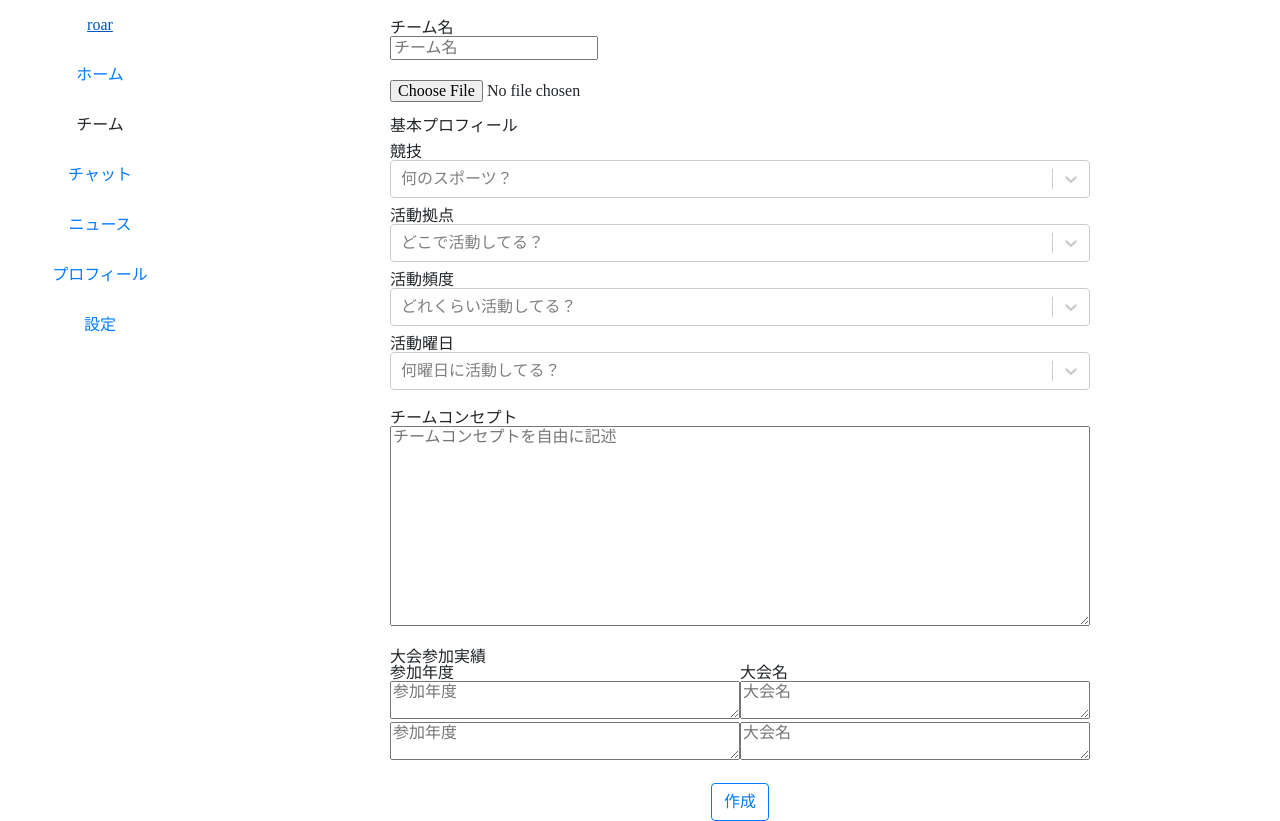
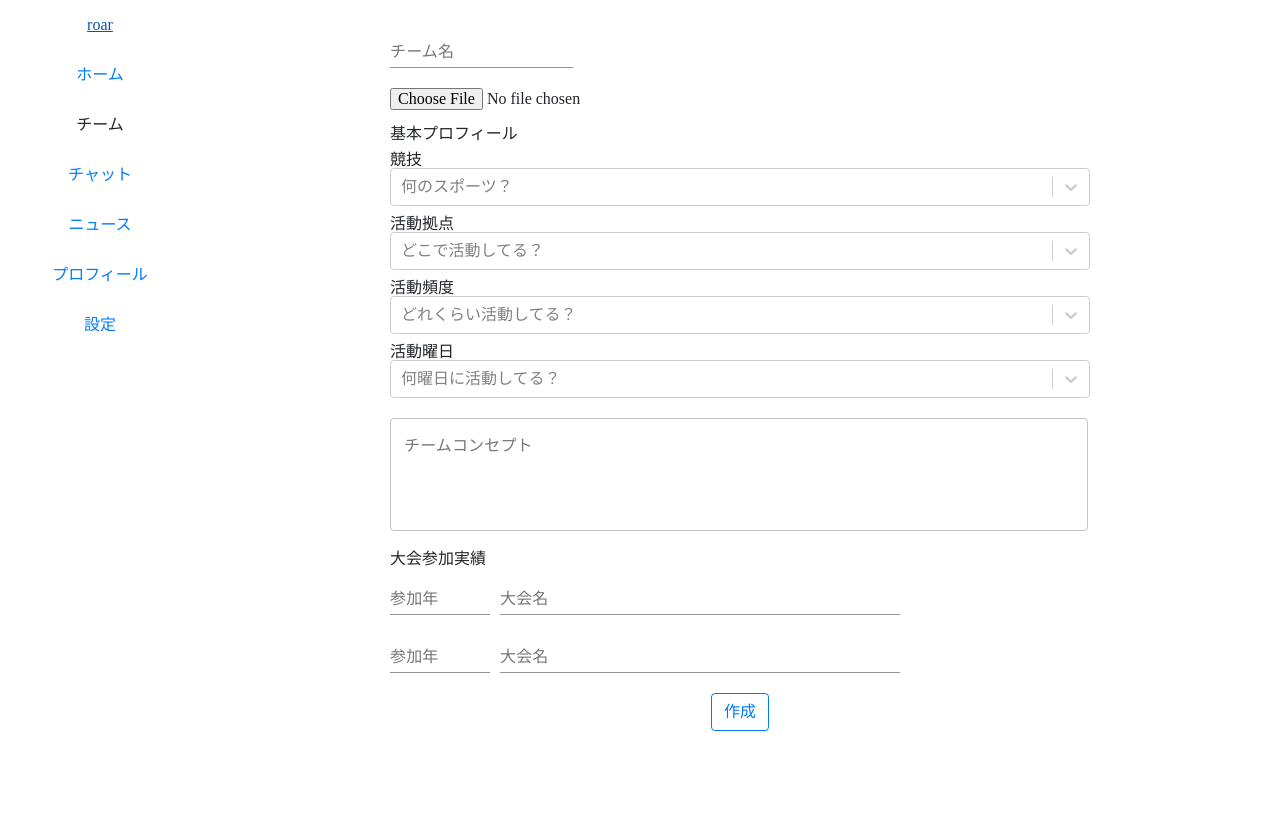
Before and after one commit to Taisei-77/roar-open, a React (Create React App) app in the folder src/main/frontend/: page /TeamCreate in a window 1280 px wide. After the commit the page ends 800 px from the top, so only its background shows below. Built offline with nearby package versions, Linux system fonts and the light colour scheme.

Commit message:
Material-UIを使ったチーム作る画面の変更

```diff
--- a/src/main/frontend/package.json
+++ b/src/main/frontend/package.json
@@ -4,6 +4,7 @@
   "private": true,
   "dependencies": {
     "@material-ui/core": "^4.11.0",
+    "@material-ui/icons": "^4.9.1",
     "@testing-library/jest-dom": "^4.2.4",
     "@testing-library/react": "^9.5.0",
     "@testing-library/user-event": "^7.2.1",
--- a/src/main/frontend/src/components/TeamCreate.js
+++ b/src/main/frontend/src/components/TeamCreate.js
@@ -1,4 +1,5 @@
 import React from "react";
+import TextField from "@material-ui/core/TextField";
 
 // cssの読み込み
 import "../style/TeamCreate.css";
@@ -13,47 +14,40 @@ class TeamCreate extends React.Component {
     return (
       <div className="teamCreateBody">
         <div className="teamCreateContainer">
-          <p>チーム名</p>
-          <input type="text" placeholder="チーム名"></input>
+          <TextField id="teamName" label="チーム名" />
         </div>
         <TeamCreateView className="teamCreateContainer" />
         <div>基本プロフィール</div>
         <TeamProfile className="teamCreateContainer" />
         <div className="teamCreateContainer">
-          <p>チームコンセプト</p>
-          <textarea
-            className="concept"
-            placeholder="チームコンセプトを自由に記述"
-          ></textarea>
+          <TextField
+            id="teamConcept"
+            label="チームコンセプト"
+            multiline
+            rows={4}
+            variant="outlined"
+          />
         </div>
         <div className="teamCreateContainer">
           <p>大会参加実績</p>
-          <table>
-            <thead>
-              <tr>
-                <th>参加年度</th>
-                <th>大会名</th>
-              </tr>
-            </thead>
-            <tbody>
-              <tr>
-                <td>
-                  <textarea placeholder="参加年度"></textarea>
-                </td>
-                <td>
-                  <textarea placeholder="大会名"></textarea>
-                </td>
-              </tr>
-              <tr>
-                <td>
-                  <textarea placeholder="参加年度"></textarea>
-                </td>
-                <td>
-                  <textarea placeholder="大会名"></textarea>
-                </td>
-              </tr>
-            </tbody>
-          </table>
+          <div className="compePartPerform">
+            <TextField className="partYear" label="参加年" variant="standard" />
+            <span></span>
+            <TextField
+              className="compeName"
+              label="大会名"
+              variant="standard"
+            />
+          </div>
+          <div className="compePartPerform">
+            <TextField className="partYear" label="参加年" variant="standard" />
+            <span></span>
+            <TextField
+              className="compeName"
+              label="大会名"
+              variant="standard"
+            />
+          </div>
         </div>
         <div className="teamCreateButton">
           <Button variant="outline-primary" type="submit">
--- a/src/main/frontend/src/components/TeamCreateView.js
+++ b/src/main/frontend/src/components/TeamCreateView.js
@@ -1,4 +1,6 @@
 import React from "react";
+
+import "../style/TeamCreateView.css";
 
 var createObjectURL =
   (window.URL || window.webkitURL).createObjectURL || window.createObjectURL;
@@ -19,8 +21,8 @@ export class TeamCreateView extends React.Component {
     return (
       <div>
         <input type="file" ref="file" onChange={this.handleChangeFile} />
-        <div>
-          <img src={this.state.image_src} />
+        <div className="imgPreview">
+          <img src={this.state.image_src} alt="" />
         </div>
       </div>
     );
--- a/src/main/frontend/src/style/TeamCreate.css
+++ b/src/main/frontend/src/style/TeamCreate.css
@@ -7,17 +7,23 @@
   margin: 20px 0;
 }
 
-.concept {
-  width: 700px;
-  height: 200px;
+#teamConcept {
+  width: 670px;
 }
 
-td {
-  width: 350px;
+.compePartPerform {
+  margin-bottom: 10px;
+}
+.compePartPerform span {
+  margin-right: 10px;
 }
 
-td textarea {
-  width: 350px;
+.partYear {
+  width: 100px;
+}
+
+.compeName {
+  width: 400px;
 }
 
 .teamCreateButton {
--- /dev/null
+++ b/src/main/frontend/src/style/TeamCreateView.css
@@ -0,0 +1,8 @@
+.imgPrebiew {
+  width: 700px;
+}
+
+img {
+  max-width: 700px;
+  max-height: 525px;
+}
```
Also changed, not shown: 1 other file (tests, documents, lock files or other folders).
